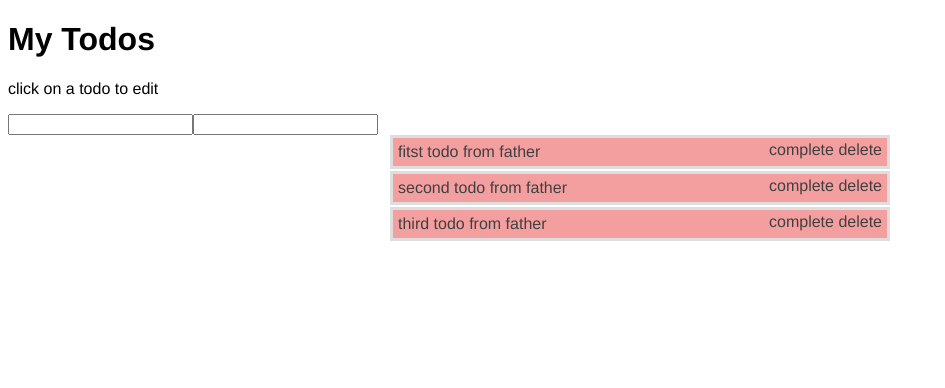
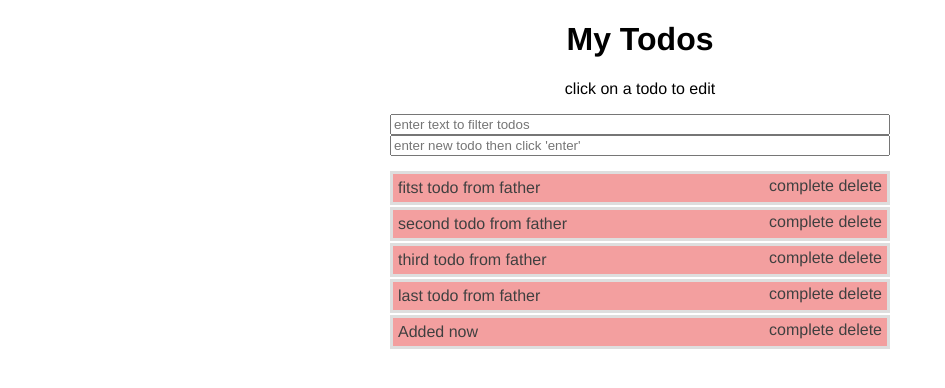
Before and after one commit to Yanipo5/Todo-Vue-Cli-Vuex, a Vue app: page / in a window 1280 px wide. Shown: the top 388 px of the page, without its empty margins (0-945 px from the left). Built offline with nearby package versions, Linux system fonts and the light colour scheme.

Commit message:
filter & new Todo

```diff
--- a/package.json
+++ b/package.json
@@ -1,5 +1,5 @@
 {
-  "name": "Todo-App",
+  "name": "todo_app",
   "version": "0.1.0",
   "private": true,
   "scripts": {
@@ -15,7 +15,8 @@
     "@vue/cli-plugin-babel": "^3.0.0-beta.3",
     "@vue/cli-plugin-eslint": "^3.0.0-beta.3",
     "@vue/cli-service": "^3.0.0-beta.3",
-    "vue-template-compiler": "^2.5.13"
+    "vue-template-compiler": "^2.5.13",
+    "vuex": "^3.0.1"
   },
   "babel": {
     "presets": [
--- a/src/App.vue
+++ b/src/App.vue
@@ -1,27 +1,32 @@
 <template>
   <div id="app">
-    <App-Header/>
-    <App-Controls/>
-    <App-Body/>
+    <The-Header/>
+    <The-Controls/>
+    <The-Body/>
   </div>
 </template>
 
 <script>
-import AppHeader from './components/AppHeader.vue'
-import AppControls from './components/AppControls.vue'
-import AppBody from './components/AppBody.vue'
+import store from "./store/store";
+import TheHeader from './components/TheHeader.vue'
+import TheControls from './components/TheControls.vue'
+import TheBody from './components/TheBody.vue'
 
 export default {
+  store,
   name: 'app',
   components: {
-    AppHeader,
-    AppControls,
-    AppBody
+    TheHeader,
+    TheControls,
+    TheBody
   }
 }
 </script>
 
 <style>
+:root {
+  --main-width: 500px;
+}
 #app {
   font-family: 'Avenir', Helvetica, Arial, sans-serif;
 }
--- a/src/components/AppBody.vue
+++ /dev/null
@@ -1,41 +0,0 @@
-<template>
-    <div class="todo-container">
-      <Todo-item v-for="(todo, index) in todos" v-bind="{todo,index, deleteItem}" :key="index"/>
-    </div>
-</template>
-
-<script>
-import TodoItem from "./Todo-Item.vue";
-import Todo from "../models/Todo.model.js";
-
-export default {
-  name: "AppBody",
-  components: {
-    TodoItem
-  },
-  data: function() {
-    return {
-      todos: [
-        new Todo("fitst todo from father"),
-        new Todo("second todo from father"),
-        new Todo("third todo from father")
-      ],
-    };
-  },
-  methods: {
-    deleteItem: function(index) {
-      this.todos.splice(index, 1);
-    },
-  },
-};
-</script>
-
-<style scoped>
-.todo-container {
-  margin: auto;
-  display: flex;
-  flex-direction: column;
-  width: 500px;
-  max-width: 100%;
-}
-</style>
--- a/src/components/AppControls.vue
+++ /dev/null
@@ -1,16 +0,0 @@
-<template>
-    <div>
-        <input type="text" name="" id="">
-        <input type="text" name="" id="">
-    </div>
-</template>
-
-<script>
-export default {
-  name: "AppControls"
-};
-</script>
-
-<style scoped>
-
-</style>
--- /dev/null
+++ b/src/components/TheBody.vue
@@ -0,0 +1,20 @@
+<template>
+  <div>
+      <TodoList />
+  </div>
+</template>
+
+<script>
+import TodoList from "./TodoList.vue";
+
+export default {
+  name: "AppBody",
+  components: {
+    TodoList
+  },
+};
+</script>
+
+<style scoped>
+
+</style>
--- /dev/null
+++ b/src/components/TheControls.vue
@@ -0,0 +1,45 @@
+<template>
+    <div class="container">
+        <input placeholder="enter text to filter todos" type="text" v-model="filter">
+        <input placeholder="enter new todo then click 'enter'" type="text" v-model="newTodo" @keyup.enter="addTodo(newTodo)">
+    </div>
+</template>
+
+<script>
+import Todo from "../models/Todo.model.js";
+
+export default {
+  name: "AppControls",
+  data: function() {
+    return {
+      newTodo: ""
+    };
+  },
+  computed: {
+    filter: {
+      get() {
+        return this.$store.state.filter;
+      },
+      set(value) {
+        this.$store.commit("updateFilter", value);
+      }
+    }
+  },
+  methods: {
+    addTodo(todo) {
+      this.$store.commit("insertNewTodo", new Todo(todo));
+      this.newTodo = "";
+    }
+  }
+};
+</script>
+
+<style scoped>
+.container {
+  display: flex;
+  margin: auto;
+  flex-direction: column;
+  width: var(--main-width);
+  max-width: 100%;
+}
+</style>
--- a/src/components/AppHeader.vue
+++ b/src/components/TheHeader.vue
@@ -12,5 +12,7 @@ export default {
 </script>
 
 <style scoped>
-
+div {
+  text-align: center;
+}
 </style>
--- a/src/components/Todo-Item.vue
+++ b/src/components/TodoItem.vue
@@ -17,7 +17,6 @@
 /**
  * @description - Todo Item component.
  * @argument - takes 1 todo item (see to Todo model)
- * @event - clicking on todo text will open an editable text fils. this will automaticall focus the next keyboard key.
  *
  */
 export default {
@@ -66,7 +65,7 @@ export default {
 }
 
 .todo:hover {
-  opacity: 0.9 5;
+  opacity: 0.9;
 }
 .buttons {
   position: absolute;
--- /dev/null
+++ b/src/components/TodoList.vue
@@ -0,0 +1,46 @@
+<template>
+    <div class="todo-container">
+      <todo-item v-for="(todo, index) in todos" v-show="getTodoVisibility(todo, filter)" v-bind="{todo, index, deleteItem}" :key="index"/>
+    </div>
+</template>
+
+<script>
+import TodoItem from "./TodoItem.vue";
+
+export default {
+  name: "TodoList",
+  components: {
+    TodoItem
+  },
+  computed: {
+    todos() {
+      return this.$store.state.todos;
+    },
+    filter() {
+      return this.$store.state.filter;
+    }
+  },
+  methods: {
+    deleteItem: function(index) {
+      this.todos.splice(index, 1);
+    },
+    getTodoVisibility: (todo, filter) => {
+      return todo
+        .getTxt()
+        .toLowerCase()
+        .includes(filter);
+    }
+  }
+};
+</script>
+
+<style scoped>
+.todo-container {
+  margin: auto;
+  margin-top: 15px;
+  display: flex;
+  flex-direction: column;
+  width: 500px;
+  max-width: 100%;
+}
+</style>
--- /dev/null
+++ b/src/store/store.js
@@ -0,0 +1,36 @@
+import Vue from "vue";
+import Vuex from "vuex";
+import Todo from "../models/Todo.model.js";
+
+Vue.use(Vuex);
+
+export default new Vuex.Store({
+  state: {
+    todos: [
+      new Todo("fitst todo from father"),
+      new Todo("second todo from father"),
+      new Todo("third todo from father"),
+      new Todo("last todo from father"),
+      new Todo("Added now")
+    ],
+    filter: ""
+  },
+  getters: {
+    filteredTodos: state => {
+      return state.todos.filter(todo => {
+        return todo
+          .getTxt()
+          .toLowerCase()
+          .includes(state.filter.toLowerCase());
+      });
+    }
+  },
+  mutations: {
+    updateFilter(state, newFilter) {
+      state.filter = newFilter;
+    },
+    insertNewTodo(state, todo){
+        state.todos.push(todo);
+    }
+  }
+});
```
Also changed, not shown: 1 other file (tests, documents, lock files or other folders).
